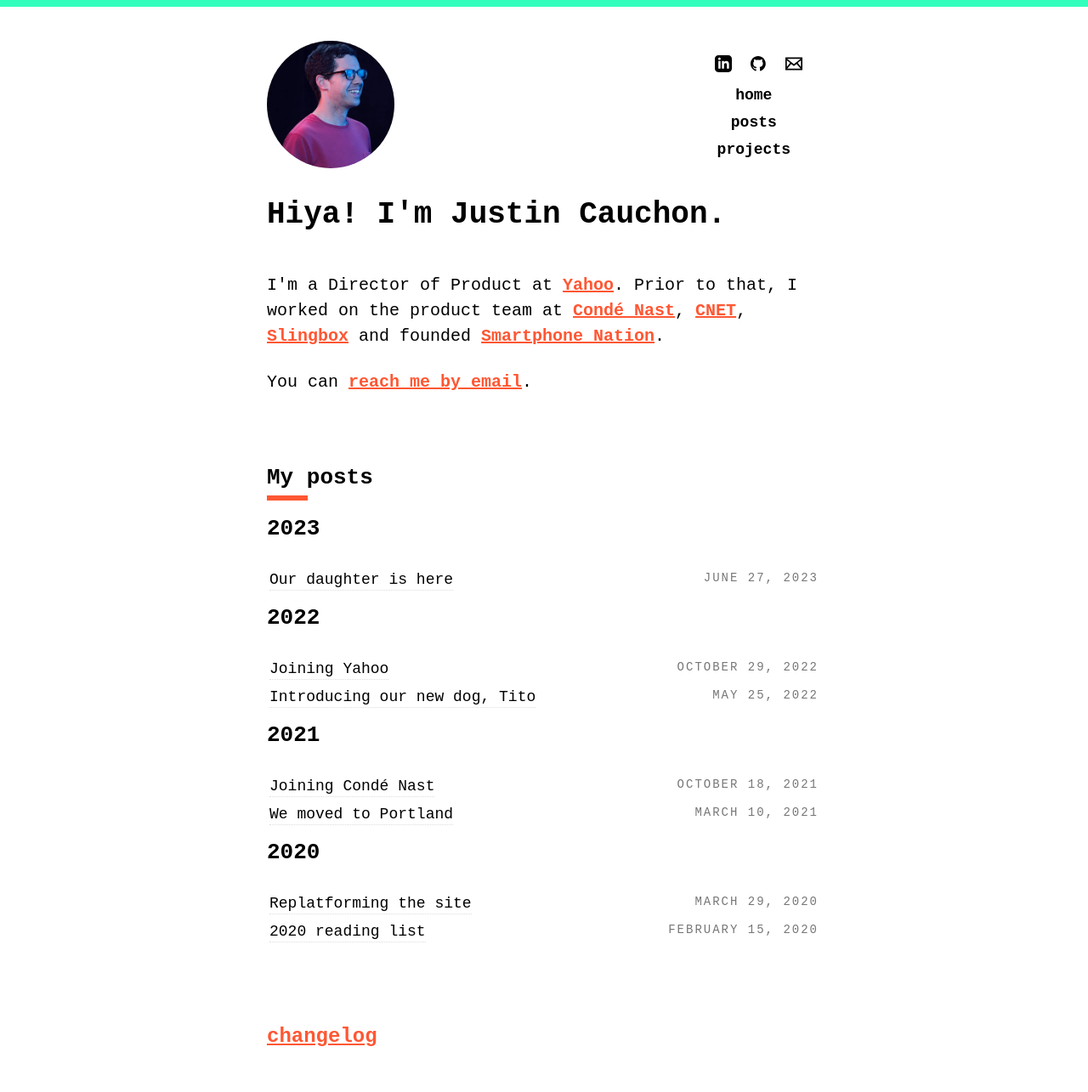
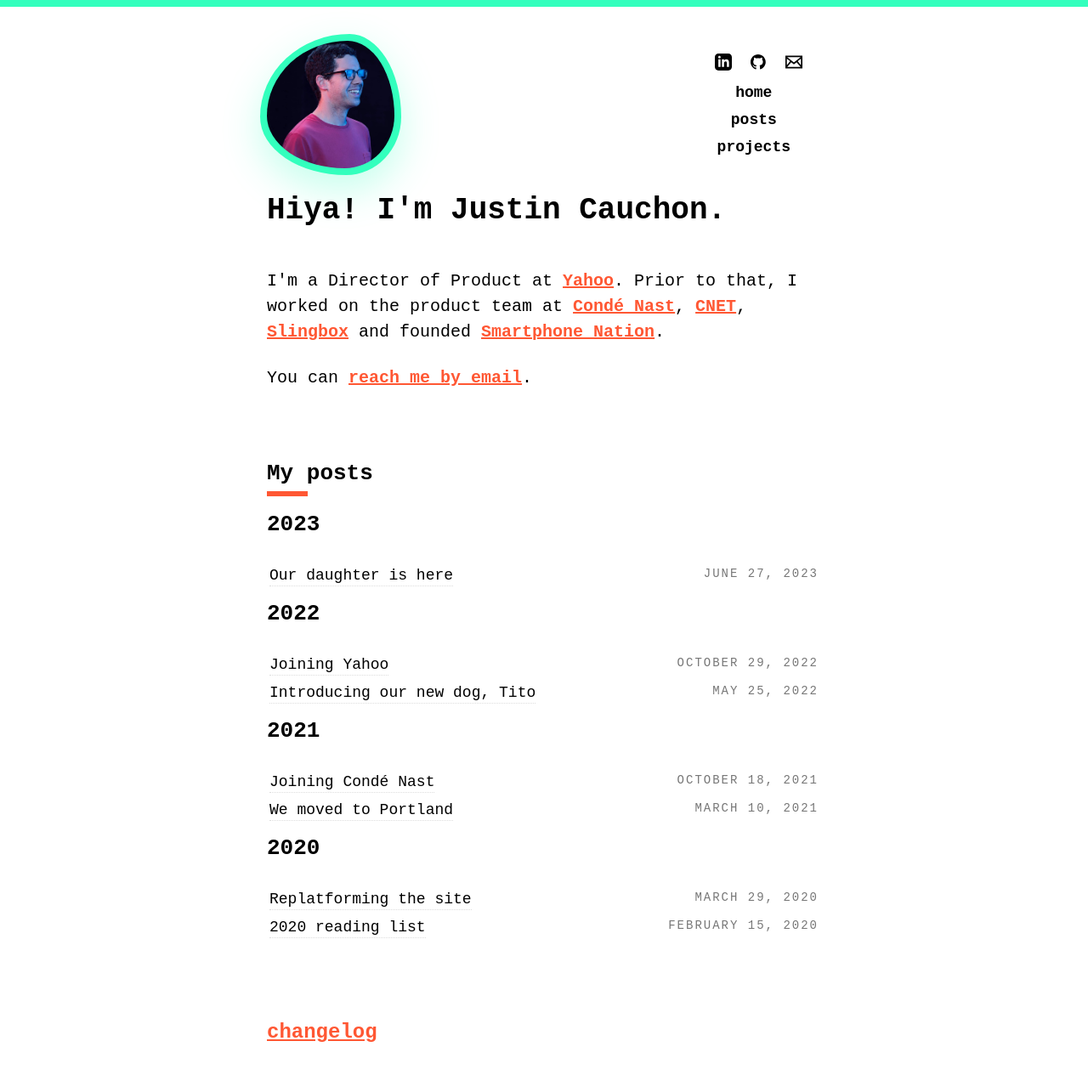
Before and after one commit to Cauchon/cauchon.github.io, a Jekyll site: the page built from index.html, in a window 1280 px wide. Shown: the whole page at 85% size. Built offline with Jekyll 4.4.1, drawn with Linux system fonts in a browser that asks for light colours; some web fonts are replaced.

Commit message:
Add morphing accent effect to avatar + Update Gemfile.lock (#35)
* Add morphing accent effect to avatar

* Update Gemfile.lock

```diff
--- a/_layouts/layout.html
+++ b/_layouts/layout.html
@@ -2,8 +2,10 @@
 layout: body
 ---
 <header class="sidebar">
-  <a href="/" title="Photo of my face" aria-label="Photo of my face">
-    <img src="/images/avatar.jpg" height="150" width="150" class="avatar" alt="my avatar" />
+  <a href="/" title="Photo of my face" aria-label="Photo of my face" class="avatar-link">
+    <span class="avatar-frame">
+      <img src="/images/avatar.jpg" height="150" width="150" class="avatar" alt="my avatar" />
+    </span>
   </a>
 
   <div class="sidebar-text">
--- a/css/base.css
+++ b/css/base.css
@@ -154,14 +154,39 @@
   width: 150px;
 }
 
-.sidebar .avatar {
-  border-radius: 50%;
+.sidebar .avatar-link {
+  display: block;
+  width: 150px;
+  height: 150px;
 }
 
-.sidebar .avatar:hover {
-  -webkit-animation: avatarzomg 0.9s infinite;
-  -moz-animation: avatarzomg 0.9s infinite;
-  animation: avatarzomg 0.9s infinite;
+.sidebar .avatar-frame {
+  display: block;
+  width: 100%;
+  height: 100%;
+  position: relative;
+  overflow: visible;
+  border-radius: 40% 60% 70% 30% / 40% 40% 60% 50%;
+  animation: avatar-morph 7.5s linear infinite;
+}
+
+.sidebar .avatar-frame::before {
+  content: "";
+  position: absolute;
+  inset: -8px;
+  z-index: -1;
+  border-radius: inherit;
+  background: var(--accent-2);
+  box-shadow: 0 18px 45px color-mix(in srgb, var(--accent-2) 28%, transparent);
+}
+
+.sidebar .avatar {
+  display: block;
+  width: 100%;
+  height: 100%;
+  object-fit: cover;
+  object-position: center 20%;
+  border-radius: inherit;
 }
 
 .sidebar a {
@@ -378,23 +403,25 @@
   80%      { color: #FF4136; fill: #FF4136;}
 }
 
-@-webkit-keyframes avatarzomg {
-  0%, 100% { -webkit-filter: invert(0) saturate(100%) hue-rotate(0deg); }
-  25%      { -webkit-filter: invert(10%) saturate(500%) hue-rotate(180deg); }
-  50%      { -webkit-filter: invert(10%) saturate(300%) hue-rotate(300deg); }
-  75%      { -webkit-filter: invert(10%) saturate(500%) hue-rotate(90deg); }
+@keyframes avatar-morph {
+  0%, 100% {
+    border-radius: 40% 60% 70% 30% / 40% 40% 60% 50%;
+  }
+
+  34% {
+    border-radius: 70% 30% 50% 50% / 30% 30% 70% 70%;
+  }
+
+  67% {
+    border-radius: 100% 60% 60% 100% / 100% 100% 60% 60%;
+  }
 }
-@-moz-keyframes avatarzomg {
-  0%, 100% { filter: invert(0) saturate(100%) hue-rotate(0deg); }
-  25%      { filter: invert(10%) saturate(500%) hue-rotate(180deg); }
-  50%      { filter: invert(10%) saturate(300%) hue-rotate(300deg); }
-  75%      { filter: invert(10%) saturate(500%) hue-rotate(90deg); }
-}
-@keyframes avatarzomg {
-  0%, 100% { filter: invert(0) saturate(100%) hue-rotate(0deg); }
-  25%      { filter: invert(10%) saturate(500%) hue-rotate(180deg);}
-  50%      { filter: invert(10%) saturate(300%) hue-rotate(300deg); }
-  75%      { filter: invert(10%) saturate(500%) hue-rotate(90deg);}
+
+@media (prefers-reduced-motion: reduce) {
+  .sidebar .avatar-frame,
+  .sidebar .avatar-frame::before {
+    animation: none;
+  }
 }
 
 /**********************
```
Also changed, not shown: Gemfile.lock.
